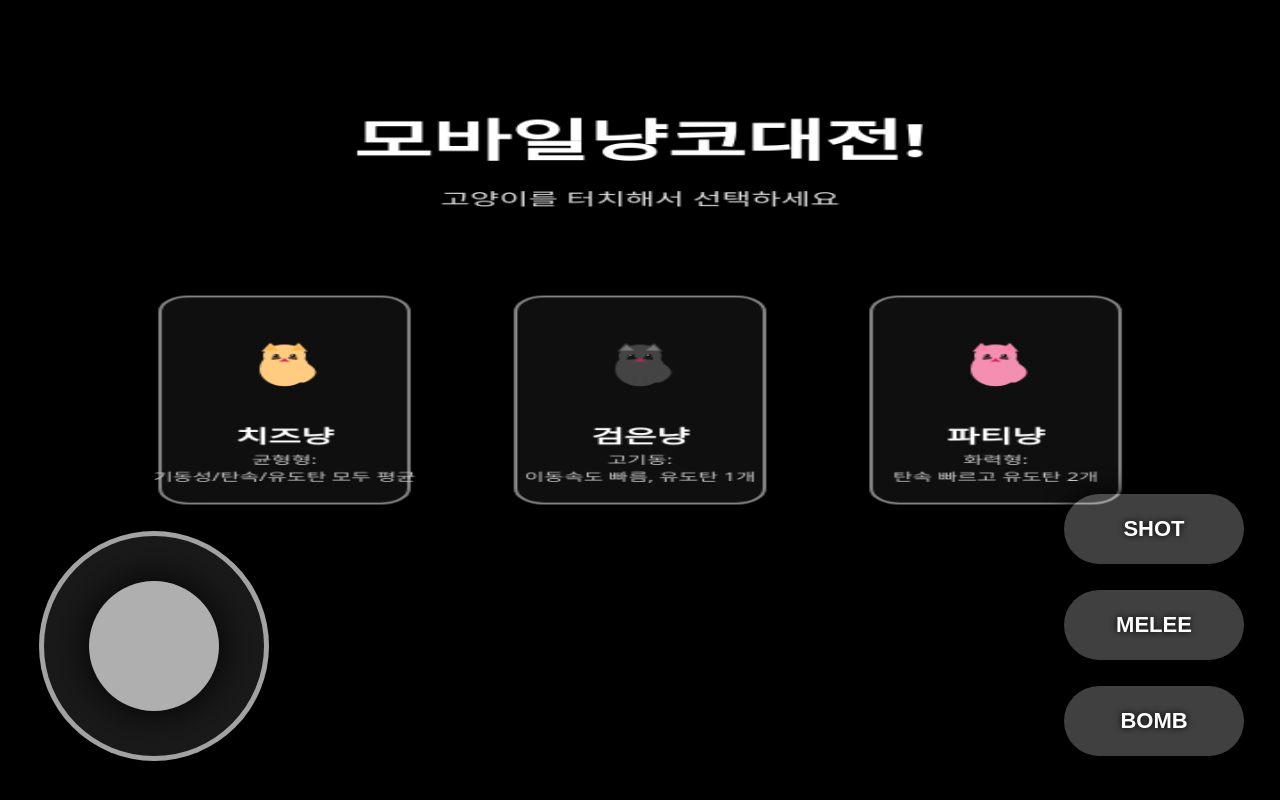
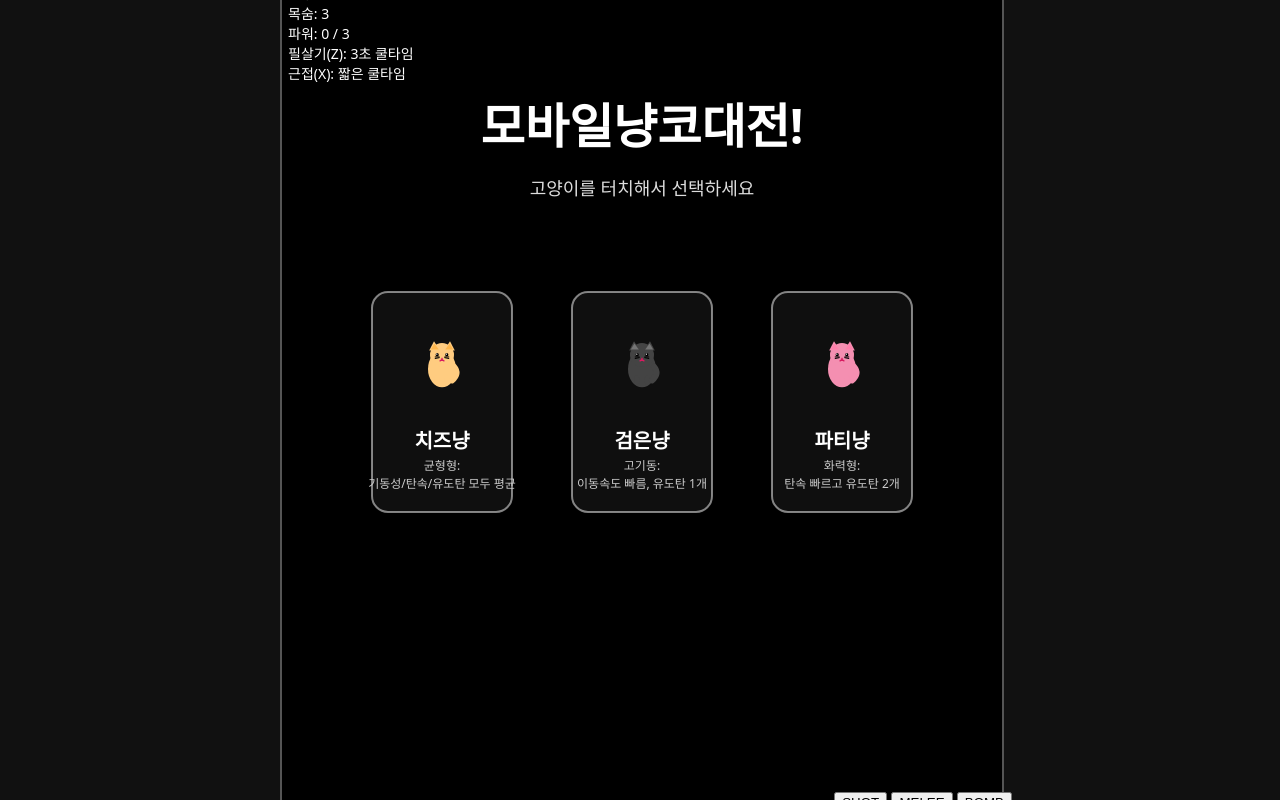
Before and after one commit to taurenking22-cmyk/rpg, a plain HTML site: page index.html in a window 1280 px wide. Drawn offline with Linux system fonts and the light colour scheme.

Commit message:
Update index.html

```diff
--- a/index.html
+++ b/index.html
@@ -4,7 +4,6 @@
   <meta charset="UTF-8" />
   <title>모바일냥코대전!</title>
   <style>
-/* 화면 전체 공통 */
 html, body {
   margin: 0;
   padding: 0;
@@ -13,126 +12,83 @@ html, body {
   background: #111;
   font-family: system-ui, sans-serif;
   color: #fff;
-  touch-action: none;
-  -webkit-user-select: none;
-  user-select: none;
+  display: flex;
+  justify-content: center;
+  align-items: center;
   overflow: hidden;
 }
 
-/* 게임 컨테이너 */
+/* 게임 화면을 가운데 정렬 + 고정 크기 */
 #gameContainer {
   position: relative;
-  width: 100vw;
-  height: 100vh;
+  width: 720px;   /* 원래 PC 기준 */
+  height: 850px;
+  transform-origin: top left;
 }
 
-/* 캔버스 */
+/* 캔버스는 고정 크기 */
 #gameCanvas {
   background: #000;
+  border: 2px solid #555;
+  width: 720px;
+  height: 850px;
   display: block;
+}
+
+/* UI */
+#ui {
+  position: absolute;
+  top: 8px;
+  left: 8px;
+  font-size: 14px;
+  text-shadow: 0 0 4px #000;
+  pointer-events: none;
+}
+
+#gameOverText {
+  position: absolute;
+  top: 50%;
+  left: 50%;
+  transform: translate(-50%, -50%);
+  font-size: 28px;
+  text-align: center;
+  display: none;
+  text-shadow: 0 0 8px #000;
+  padding: 8px 12px;
+  background: rgba(0,0,0,0.6);
+  border-radius: 8px;
+}
+
+#bossHpBar {
+  position: absolute;
+  top: 8px;
+  right: 8px;
+  width: 150px;
+  height: 10px;
+  border: 1px solid #fff;
+  display: none;
+}
+
+#bossHpInner {
   width: 100%;
   height: 100%;
-  touch-action: none;
+  background: red;
 }
 
-/* ===== 초대형 모바일 UI ===== */
+/* ===== 모바일 터치 컨트롤 ===== */
 #mobileControls {
   position: absolute;
-  bottom: 24px;
+  bottom: 12px;
   left: 0;
   width: 100%;
   display: flex;
   justify-content: space-between;
-  align-items: flex-end;
-  padding: 0 24px;
-  box-sizing: border-box;
+  padding: 0 12px;
   pointer-events: none;
 }
 
-/* 🔥 조이스틱: 기존 대비 약 3.5배로 확대 */
-#joystickContainer {
-  position: relative;
-  width: 380px;   /* 원래 140px → 380px */
-  height: 380px;  /* 원래 140px → 380px */
-  pointer-events: auto;
-  touch-action: none;
-}
+/* 적당히 보기 편한 크기(PC에도 과하지 않게)*
 
-#joystickBase {
-  position: absolute;
-  left: 50%;
-  top: 50%;
-  width: 330px;   /* 원래 120px → 330px */
-  height: 330px;
-  transform: translate(-50%, -50%);
-  border-radius: 50%;
-  border: 5px solid rgba(255,255,255,0.6);
-  background: rgba(255,255,255,0.1);
-  box-shadow: 0 0 30px rgba(0,0,0,0.9);
-}
-
-#joystickStick {
-  position: absolute;
-  left: 50%;
-  top: 50%;
-  width: 180px;  /* 원래 60px → 180px */
-  height: 180px;
-  transform: translate(-50%, -50%);
-  border-radius: 50%;
-  background: rgba(255,255,255,0.65);
-  box-shadow: 0 0 40px rgba(0,0,0,1);
-}
-
-/* 공격 버튼 영역 */
-#buttonContainer {
-  display: flex;
-  flex-direction: column;
-  gap: 26px;   /* 버튼 간격 확장 */
-  align-items: flex-end;
-  pointer-events: auto;
-  margin-right: 12px;
-  margin-bottom: 20px;
-}
-
-/* 🔥 공격 버튼: 기존보다 약 3배~4배 키움 */
-.actionButton {
-  min-width: 260px;       /* 원래 80px → 260px */
-  padding: 32px 45px;     /* 원래 10px → 32px */
-  font-size: 32px;        /* 원래 13px → 32px */
-  border-radius: 999px;
-  border: none;
-  background: rgba(255,255,255,0.25);
-  color: #fff;
-  font-weight: 800;
-  text-shadow: 0 0 6px #000;
-  box-shadow: 0 0 24px rgba(0,0,0,0.9);
-}
-
-.actionButton:active {
-  transform: scale(0.92);
-  background: rgba(255,255,255,0.35);
-}
-
-/* PC 화면에서 너무 커지지 않도록 */
-@media (min-width: 900px) {
-  #joystickContainer {
-    width: 260px;
-    height: 260px;
-  }
-  #joystickBase {
-    width: 220px;
-    height: 220px;
-  }
-  #joystickStick {
-    width: 130px;
-    height: 130px;
-  }
-  .actionButton {
-    min-width: 180px;
-    padding: 22px 32px;
-    font-size: 22px;
-  }
-}
 </style>
 </head>
 <body>
```
